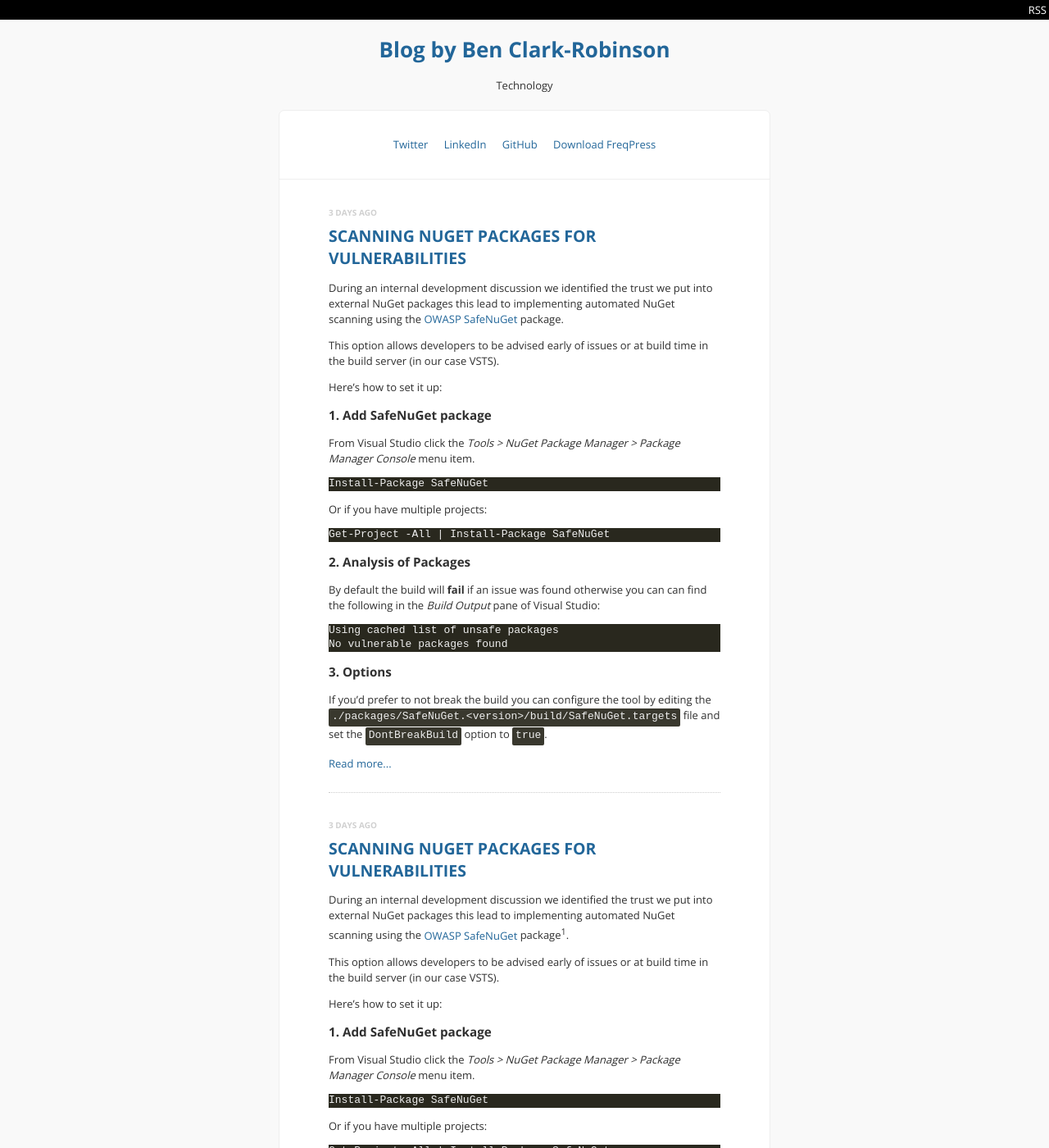
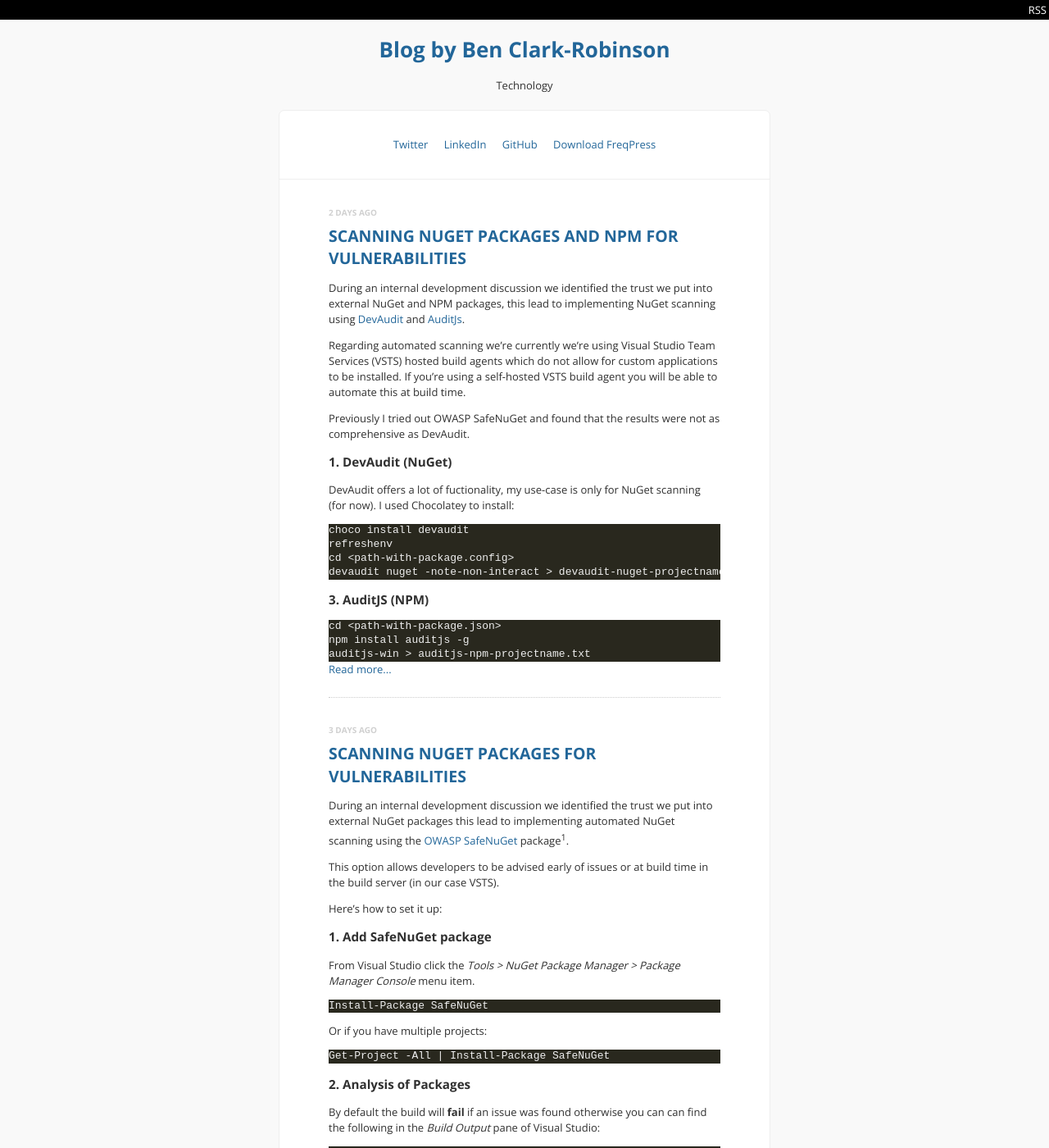
Before and after one commit to Mozketo/mozketo.github.io, a Jekyll site: the page built from index.html, in a window 1280 px wide and 1400 px high. Shown: the whole window at 82% size. Built offline with Jekyll 4.4.1, drawn with Linux system fonts in a browser that asks for light colours; the list of posts is cut into pages by our own code; comment, search, counter and statistics services are not loaded; some of the changed text lies outside the part shown.

Commit message:
Adding article about NuGet and NPM scanning.

````diff
--- a/_posts/2017-09-14-scanning-nuget-packages-for-vulnerabilities.md
+++ /dev/null
@@ -1,41 +0,0 @@
----
-layout: post
-title: Scanning NuGet packages for vulnerabilities
-date: 2017-09-14 10:23
-author: bclarkrobinson
-comments: true
-categories: nuget security vulnerabilities vulnerability
-share: y
----
-During an internal development discussion we identified the trust we put into external NuGet packages this lead to implementing automated NuGet scanning using the [OWASP SafeNuGet](https://www.owasp.org/index.php/OWASP_SafeNuGet) package.
-
-This option allows developers to be advised early of issues or at build time in the build server (in our case VSTS).
-
-Here's how to set it up:
-
-### 1. Add SafeNuGet package
-
-From Visual Studio click the _Tools > NuGet Package Manager > Package Manager Console_ menu item.
-
-```
-Install-Package SafeNuGet
-```
-
-Or if you have multiple projects:
-
-```
-Get-Project -All | Install-Package SafeNuGet
-```
-
-### 2. Analysis of Packages
-
-By default the build will __fail__ if an issue was found otherwise you can can find the following in the _Build Output_ pane of Visual Studio:
-
-```
-Using cached list of unsafe packages
-No vulnerable packages found
-```
-
-### 3. Options
-
-If you'd prefer to not break the build you can configure the tool by editing the `./packages/SafeNuGet.<version>/build/SafeNuGet.targets` file and set the `DontBreakBuild` option to `true`.
--- /dev/null
+++ b/_posts/2017-09-15-scanning-nuget-packages-for-vulnerabilities.md
@@ -0,0 +1,33 @@
+---
+layout: post
+title: Scanning NuGet packages and NPM for vulnerabilities
+date: 2017-09-15 11:21
+author: bclarkrobinson
+comments: true
+categories: nuget security vulnerabilities vulnerability npm vsts
+share: y
+---
+During an internal development discussion we identified the trust we put into external NuGet and NPM packages, this lead to implementing NuGet scanning using  [DevAudit](https://github.com/OSSIndex/DevAudit) and [AuditJs](https://www.npmjs.com/package/auditjs).
+
+Regarding automated scanning we're currently we're using Visual Studio Team Services (VSTS) hosted build agents which do not allow for custom applications to be installed. If you're using a self-hosted VSTS build agent you will be able to automate this at build time.
+
+Previously I tried out OWASP SafeNuGet and found that the results were not as comprehensive as DevAudit.
+
+### 1. DevAudit (NuGet)
+
+DevAudit offers a lot of fuctionality, my use-case is only for NuGet scanning (for now). I used Chocolatey to install:
+
+```
+choco install devaudit
+refreshenv
+cd <path-with-package.config>
+devaudit nuget -note-non-interact > devaudit-nuget-projectname.txt
+```
+
+### 3. AuditJS (NPM)
+
+```
+cd <path-with-package.json>
+npm install auditjs -g
+auditjs-win > auditjs-npm-projectname.txt
+```
````
Also changed, not shown: _posts/2017-09-14-scanning-nuget-and-npm.md (+1 -1 lines).
